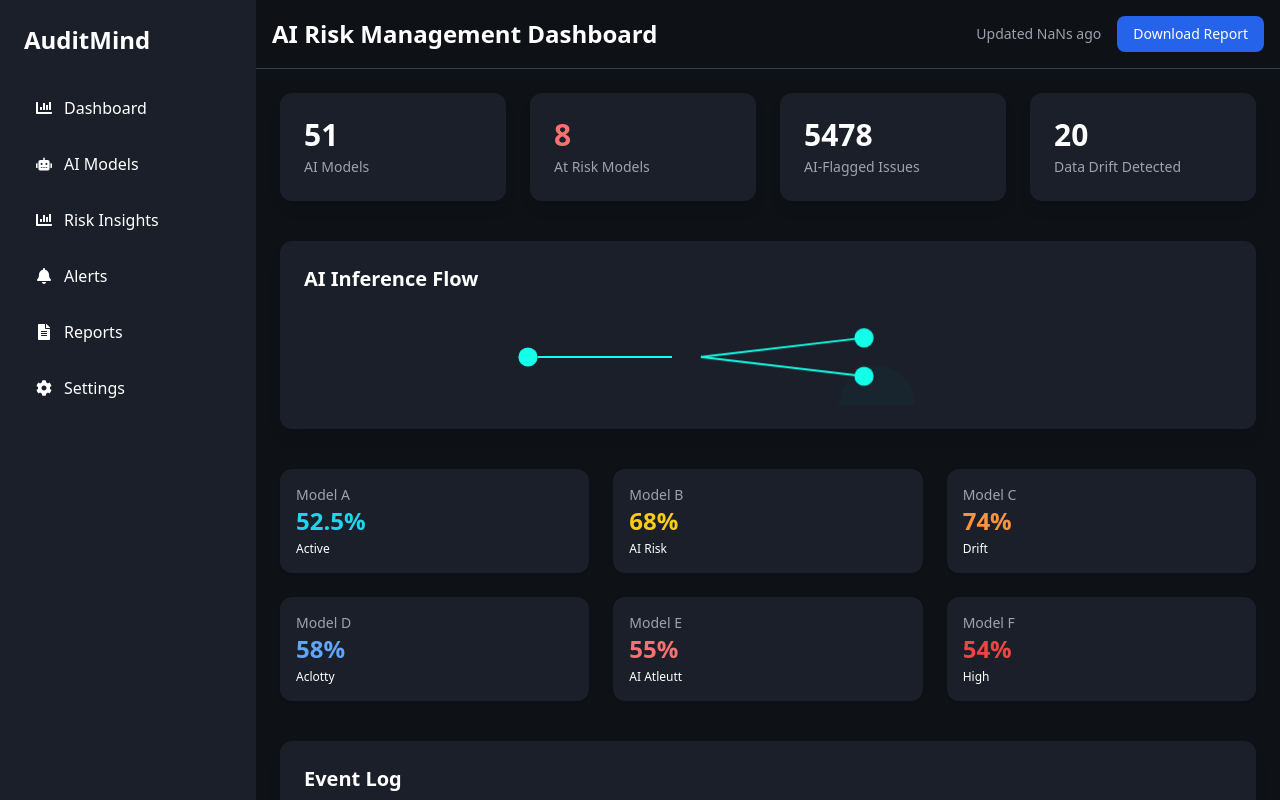
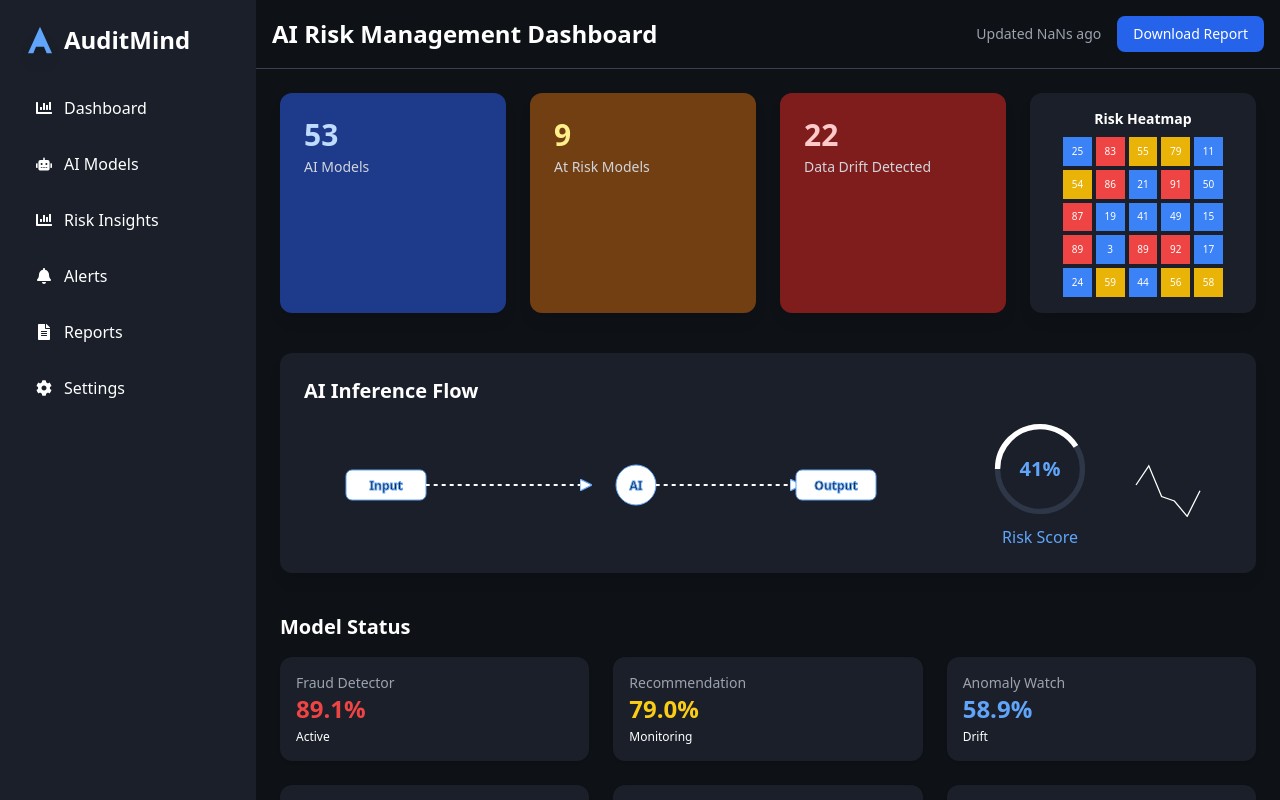
Before and after one commit to kangsangyoul/AM10, a React (Vite) app: page / in a window 1280 px wide. Built offline with nearby package versions, Linux system fonts and the light colour scheme; the HTML template or start-up script is replaced by a standard one.

Commit message:
Enhance AI inference flow design

```diff
--- a/src/components/Dashboard.jsx
+++ b/src/components/Dashboard.jsx
@@ -1,32 +1,26 @@
 
 import React, { useState, useEffect } from 'react';
+import InferenceFlow from './InferenceFlow';
+import ModelStatus from './ModelStatus';
+import Heatmap from './Heatmap';
 
 const initialStats = [
-  { label: 'AI Models', value: 52 },
-  { label: 'At Risk Models', value: 9, color: 'text-red-400' },
-  { label: 'AI-Flagged Issues', value: 5478 },
-  { label: 'Data Drift Detected', value: 21 },
+  { label: 'AI Models', value: 52, bg: 'bg-blue-900', text: 'text-blue-200' },
+  { label: 'At Risk Models', value: 9, bg: 'bg-yellow-900', text: 'text-yellow-200' },
+  { label: 'Data Drift Detected', value: 21, bg: 'bg-red-900', text: 'text-red-200' },
 ];
 
-const models = [
-  { name: 'Model A', percent: '52.5%', status: 'Active', color: 'text-cyan-400' },
-  { name: 'Model B', percent: '68%', status: 'AI Risk', color: 'text-yellow-400' },
-  { name: 'Model C', percent: '74%', status: 'Drift', color: 'text-orange-400' },
-  { name: 'Model D', percent: '58%', status: 'Aclotty', color: 'text-blue-400' },
-  { name: 'Model E', percent: '55%', status: 'AI Atleutt', color: 'text-red-400' },
-  { name: 'Model F', percent: '54%', status: 'High', color: 'text-red-500' },
-];
 
 const initialEvents = [
-  { time: '14:03', model: 'Model A', event: 'High Drift', diagnosed: 'AI', status: '82%' },
-  { time: '13:58', model: 'Model B', event: 'Anomalous Input', diagnosed: 'AI Autaltide', status: '83%' },
-  { time: '19:58', model: 'Model D', event: 'Data Drift', diagnosed: 'AI Automatb', status: '84%' },
+  { time: '2:03 PM', model: 'Fraud Detector', event: 'High Drift', diagnosed: 'System Monitor', status: '82%' },
+  { time: '1:58 PM', model: 'Recommendation', event: 'Anomalous Input', diagnosed: 'Human Review', status: '83%' },
+  { time: '9:58 AM', model: 'Language Model', event: 'Data Drift', diagnosed: 'System Monitor', status: '84%' },
 ];
 
 const Dashboard = ({ onUpdate }) => {
   const [stats, setStats] = useState(initialStats);
   const [events, setEvents] = useState(initialEvents);
-  const [highlight, setHighlight] = useState(false);
+  const [rowPulse, setRowPulse] = useState(false);
 
   useEffect(() => {
     const interval = setInterval(() => {
@@ -42,8 +36,12 @@ const Dashboard = ({ onUpdate }) => {
 
       setEvents((prev) => {
         const newEvent = {
-          time: new Date().toLocaleTimeString().slice(0, 5),
-          model: 'Model X',
+          time: new Date().toLocaleTimeString('en-US', {
+            hour: 'numeric',
+            minute: '2-digit',
+            hour12: true,
+          }),
+          model: 'Fraud Detector',
           event: 'Automated Check',
           diagnosed: 'System',
           status: `${Math.floor(Math.random() * 10 + 90)}%`,
@@ -51,8 +49,8 @@ const Dashboard = ({ onUpdate }) => {
         return [newEvent, ...prev.slice(0, 4)];
       });
 
-      setHighlight(true);
-      setTimeout(() => setHighlight(false), 500);
+      setRowPulse(true);
+      setTimeout(() => setRowPulse(false), 500);
       onUpdate && onUpdate();
     }, 1000);
     return () => clearInterval(interval);
@@ -60,42 +58,27 @@ const Dashboard = ({ onUpdate }) => {
 
   return (
     <div className="space-y-10">
-      <div className="grid grid-cols-2 md:grid-cols-4 gap-6">
+      <div className="grid grid-cols-2 lg:grid-cols-4 gap-6">
         {stats.map((stat, index) => (
-          <div key={index} className="bg-[#1a1f29] rounded-xl p-6 shadow-lg">
-            <div className={`text-3xl font-bold ${stat.color || 'text-white'}`}>{stat.value}</div>
-            <div className="text-sm text-gray-400 mt-1">{stat.label}</div>
+          <div key={index} className={`${stat.bg} rounded-xl p-6 shadow-lg`}>
+            <div className={`text-3xl font-bold ${stat.text}`}>{stat.value}</div>
+            <div className="text-sm text-gray-300 mt-1">{stat.label}</div>
           </div>
         ))}
+        <div className="bg-[#1a1f29] rounded-xl p-4 shadow-lg flex flex-col items-center justify-center">
+          <h2 className="text-sm font-semibold mb-2">Risk Heatmap</h2>
+          <Heatmap />
+        </div>
       </div>
 
       <div className="bg-[#1a1f29] rounded-xl p-6 shadow-lg">
         <h2 className="text-xl font-semibold mb-4">AI Inference Flow</h2>
-        <svg viewBox="0 0 600 100" className="w-full h-24">
-          <circle cx="50" cy="50" r="10" fill="#14ffe9" />
-          <line x1="60" y1="50" x2="200" y2="50" stroke="#14ffe9" strokeWidth="2" />
-          <circle
-            cx="210"
-            cy="50"
-            r="20"
-            fill="#14ffe9"
-            className={highlight ? 'animate-ping' : ''}
-          />
-          <line x1="230" y1="50" x2="400" y2="30" stroke="#14ffe9" strokeWidth="2" />
-          <line x1="230" y1="50" x2="400" y2="70" stroke="#14ffe9" strokeWidth="2" />
-          <circle cx="400" cy="30" r="10" fill="#14ffe9" />
-          <circle cx="400" cy="70" r="10" fill="#14ffe9" />
-        </svg>
+        <InferenceFlow />
       </div>
 
-      <div className="grid grid-cols-1 md:grid-cols-3 gap-6">
-        {models.map((model, index) => (
-          <div key={index} className="bg-[#1a1f29] rounded-xl p-4 shadow">
-            <div className="text-sm text-gray-400">{model.name}</div>
-            <div className={`text-2xl font-bold ${model.color}`}>{model.percent}</div>
-            <div className="text-xs mt-1">{model.status}</div>
-          </div>
-        ))}
+      <div>
+        <h2 className="text-xl font-semibold mb-4">Model Status</h2>
+        <ModelStatus />
       </div>
 
       <div className="bg-[#1a1f29] rounded-xl p-6 shadow-lg">
@@ -112,7 +95,10 @@ const Dashboard = ({ onUpdate }) => {
           </thead>
           <tbody>
             {events.map((e, index) => (
-              <tr key={index} className="border-b border-gray-800">
+              <tr
+                key={index}
+                className={`border-b border-gray-800 ${index === 0 && rowPulse ? 'bg-gray-800' : ''}`}
+              >
                 <td className="py-2">{e.time}</td>
                 <td className="py-2">{e.model}</td>
                 <td className="py-2">{e.event}</td>
--- /dev/null
+++ b/src/components/Heatmap.jsx
@@ -0,0 +1,37 @@
+import React, { useState, useEffect } from 'react';
+
+const generateCells = () =>
+  Array.from({ length: 25 }, () => Math.floor(Math.random() * 101));
+
+const getColor = (value) => {
+  if (value > 80) return 'bg-red-500';
+  if (value > 50) return 'bg-yellow-500';
+  return 'bg-blue-500';
+};
+
+const Heatmap = () => {
+  const [cells, setCells] = useState(generateCells());
+
+  useEffect(() => {
+    const interval = setInterval(() => {
+      setCells(generateCells());
+    }, 1000);
+    return () => clearInterval(interval);
+  }, []);
+
+  return (
+    <div className="grid grid-cols-5 gap-1 w-40 h-40">
+      {cells.map((v, i) => (
+        <div
+          key={i}
+          className={`relative w-full h-full ${getColor(v)} flex items-center justify-center text-[10px] text-white transition-colors`}
+          title={`${v}%`}
+        >
+          {v}
+        </div>
+      ))}
+    </div>
+  );
+};
+
+export default Heatmap;
--- /dev/null
+++ b/src/components/InferenceFlow.jsx
@@ -0,0 +1,67 @@
+import React, { useState, useEffect } from 'react';
+import RiskGauge from './RiskGauge';
+
+const getColor = (score) => {
+  if (score > 80) return 'stroke-red-500';
+  if (score > 50) return 'stroke-yellow-400';
+  return 'stroke-blue-400';
+};
+
+const Sparkline = ({ data }) => {
+  const points = data
+    .map((v, i) => `${(i / (data.length - 1)) * 100},${100 - v}`)
+    .join(' ');
+  return (
+    <svg viewBox="0 0 100 100" className="w-32 h-16">
+      <polyline
+        fill="none"
+        stroke="currentColor"
+        strokeWidth="2"
+        points={points}
+      />
+    </svg>
+  );
+};
+
+const InferenceFlow = () => {
+  const [history, setHistory] = useState([50]);
+
+  useEffect(() => {
+    const interval = setInterval(() => {
+      setHistory((h) => {
+        const next = Math.floor(Math.random() * 101);
+        return [...h.slice(-19), next];
+      });
+    }, 1000);
+    return () => clearInterval(interval);
+  }, []);
+
+  const score = history[history.length - 1];
+
+  return (
+    <div className="flex flex-col md:flex-row md:items-center md:justify-between gap-6">
+      <svg viewBox="0 0 600 80" className={`w-full h-20 flex-1 ${getColor(score)}`}>
+        <defs>
+          <marker id="arrowhead" viewBox="0 0 10 10" refX="5" refY="5" markerWidth="6" markerHeight="6" orient="auto">
+            <path d="M 0 0 L 10 5 L 0 10 z" fill="currentColor" />
+          </marker>
+        </defs>
+        <style>{`#path1,#path2{stroke-dasharray:4;animation:dash 1s linear infinite;}@keyframes dash{to{stroke-dashoffset:-16;}}`}</style>
+        <rect x="10" y="25" width="80" height="30" rx="6" fill="currentColor" />
+        <text x="50" y="45" textAnchor="middle" fill="#0e1116" fontSize="12" fontWeight="bold">Input</text>
+        <line id="path1" x1="90" y1="40" x2="250" y2="40" stroke="currentColor" strokeWidth="2" markerEnd="url(#arrowhead)" />
+        <circle cx="300" cy="40" r="20" fill="currentColor" />
+        <text x="300" y="45" textAnchor="middle" fill="#0e1116" fontSize="12" fontWeight="bold">AI</text>
+        <line id="path2" x1="320" y1="40" x2="460" y2="40" stroke="currentColor" strokeWidth="2" markerEnd="url(#arrowhead)" />
+        <rect x="460" y="25" width="80" height="30" rx="6" fill="currentColor" />
+        <text x="500" y="45" textAnchor="middle" fill="#0e1116" fontSize="12" fontWeight="bold">Output</text>
+      </svg>
+      <div className="flex items-center gap-4">
+        <RiskGauge score={score} />
+        <Sparkline data={history} />
+      </div>
+    </div>
+  );
+};
+
+export default InferenceFlow;
--- /dev/null
+++ b/src/components/ModelStatus.jsx
@@ -0,0 +1,46 @@
+import React, { useState, useEffect } from 'react';
+
+const initialModels = [
+  { name: 'Fraud Detector', percent: 92.1, status: 'Active' },
+  { name: 'Recommendation', percent: 76.4, status: 'Monitoring' },
+  { name: 'Anomaly Watch', percent: 61.3, status: 'Drift' },
+  { name: 'Language Model', percent: 84.7, status: 'Risk' },
+  { name: 'Vision Classifier', percent: 49.5, status: 'Active' },
+  { name: 'Forecast Engine', percent: 73.2, status: 'Audit' },
+];
+
+const getColor = (p) => {
+  if (p > 80) return 'text-red-500';
+  if (p > 60) return 'text-yellow-400';
+  return 'text-blue-400';
+};
+
+const ModelStatus = () => {
+  const [models, setModels] = useState(initialModels);
+
+  useEffect(() => {
+    const interval = setInterval(() => {
+      setModels((prev) =>
+        prev.map((m) => ({
+          ...m,
+          percent: Math.min(100, Math.max(0, m.percent + (Math.random() * 4 - 2))),
+        }))
+      );
+    }, 2000);
+    return () => clearInterval(interval);
+  }, []);
+
+  return (
+    <div className="grid grid-cols-1 md:grid-cols-3 gap-6">
+      {models.map((model, i) => (
+        <div key={i} className="bg-[#1a1f29] rounded-xl p-4 shadow">
+          <div className="text-sm text-gray-400">{model.name}</div>
+          <div className={`text-2xl font-bold ${getColor(model.percent)}`}>{model.percent.toFixed(1)}%</div>
+          <div className="text-xs mt-1">{model.status}</div>
+        </div>
+      ))}
+    </div>
+  );
+};
+
+export default ModelStatus;
--- /dev/null
+++ b/src/components/RiskGauge.jsx
@@ -0,0 +1,57 @@
+import React, { useState, useEffect } from 'react';
+
+const getColor = (score) => {
+  if (score > 80) return 'text-red-500';
+  if (score > 50) return 'text-yellow-400';
+  return 'text-blue-400';
+};
+
+const RiskGauge = ({ score: external }) => {
+  const [score, setScore] = useState(external ?? 0);
+
+  useEffect(() => {
+    if (external === undefined) {
+      const interval = setInterval(() => {
+        setScore(Math.floor(Math.random() * 101));
+      }, 1000);
+      return () => clearInterval(interval);
+    }
+  }, [external]);
+
+  useEffect(() => {
+    if (external !== undefined) setScore(external);
+  }, [external]);
+
+  return (
+    <div className="flex flex-col items-center">
+      <div className="relative w-24 h-24">
+        <svg viewBox="0 0 36 36" className="w-full h-full rotate-[-90deg]">
+          <path
+            d="M18 2.0845
+              a 15.9155 15.9155 0 0 1 0 31.831
+              a 15.9155 15.9155 0 0 1 0 -31.831"
+            fill="none"
+            stroke="#2d3748"
+            strokeWidth="2"
+          />
+          <path
+            d="M18 2.0845
+              a 15.9155 15.9155 0 0 1 0 31.831"
+            fill="none"
+            stroke="currentColor"
+            strokeWidth="2"
+            strokeDasharray={`${score}, 100`}
+          />
+        </svg>
+        <div
+          className={`absolute inset-0 flex items-center justify-center text-xl font-bold ${getColor(score)}`}
+        >
+          {score}%
+        </div>
+      </div>
+      <span className={`mt-2 font-medium ${getColor(score)}`}>Risk Score</span>
+    </div>
+  );
+};
+
+export default RiskGauge;
--- a/src/components/Sidebar.jsx
+++ b/src/components/Sidebar.jsx
@@ -13,7 +13,16 @@ const items = [
 const Sidebar = ({ activeItem, onSelect }) => {
   return (
     <aside className="w-64 bg-[#1a1f29] p-6 space-y-4">
-      <div className="text-2xl font-bold mb-8">AuditMind</div>
+      <div className="flex items-center text-2xl font-bold mb-8">
+        <svg
+          className="w-8 h-8 text-blue-400 drop-shadow-lg"
+          viewBox="0 0 24 24"
+          fill="currentColor"
+        >
+          <path d="M12 2l9 20h-4l-2-5H9l-2 5H3l9-20z" />
+        </svg>
+        <span className="ml-2">AuditMind</span>
+      </div>
       <nav className="flex flex-col space-y-4">
         {items.map((item) => (
           <SidebarItem
```
